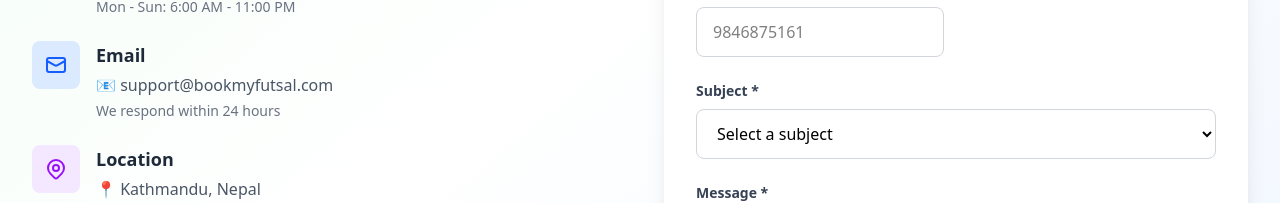
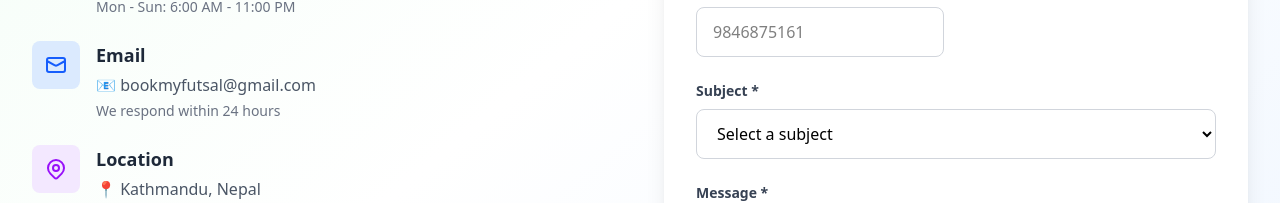
Before and after one commit to Ar-jun-fs9/bookmyfutsal-frontend, a Next.js app: page /contact in a window 1280 px wide. Shown: the part 544-747 px from the top of the page. Built offline with nearby package versions, Linux system fonts and the light colour scheme; no server answers.

Commit message:
replace support gmail to original gmail

```diff
--- a/src/app/book/[futsalId]/page.tsx
+++ b/src/app/book/[futsalId]/page.tsx
@@ -2513,7 +2513,7 @@ export default function BookFutsal() {
             <div className="grid grid-cols-1 md:grid-cols-3 gap-6 mb-6">
               <div className="text-center md:text-left">
                 <h5 className="font-semibold mb-2">Contact Us</h5>
-                <p className="text-gray-300 text-sm">📧 support@bookmyfutsal.com</p>
+                <p className="text-gray-300 text-sm">📧 bookmyfutsal@gmail.com</p>
                 <p className="text-gray-300 text-sm">📞 +977-123-456789</p>
               </div>
               <div className="text-center">
--- a/src/app/contact/page.tsx
+++ b/src/app/contact/page.tsx
@@ -276,7 +276,7 @@ export default function ContactPage() {
                 </div>
                 <div>
                   <h3 className="text-lg font-semibold text-gray-800 mb-1">Email</h3>
-                  <p className="text-gray-600">📧 support@bookmyfutsal.com</p>
+                  <p className="text-gray-600">📧 bookmyfutsal@gmail.com</p>
                   <p className="text-sm text-gray-500 mt-1">We respond within 24 hours</p>
                 </div>
               </div>
--- a/src/app/futsal-admin/signin/page.tsx
+++ b/src/app/futsal-admin/signin/page.tsx
@@ -998,7 +998,7 @@ export default function FutsalAdminSignin() {
             <div className="grid grid-cols-1 md:grid-cols-3 gap-6 mb-6">
               <div className="text-center md:text-left">
                 <h5 className="font-semibold mb-2">Contact Us</h5>
-                <p className="text-gray-300 text-sm">📧 support@bookmyfutsal.com</p>
+                <p className="text-gray-300 text-sm">📧 bookmyfutsal@gmail.com</p>
                 <p className="text-gray-300 text-sm">📞 +977-123-456789</p>
               </div>
               <div className="text-center">
--- a/src/app/super-admin/signin/page.tsx
+++ b/src/app/super-admin/signin/page.tsx
@@ -994,7 +994,7 @@ export default function SuperAdminSignin() {
             <div className="grid grid-cols-1 md:grid-cols-3 gap-6 mb-6">
               <div className="text-center md:text-left">
                 <h5 className="font-semibold mb-2">Contact Us</h5>
-                <p className="text-gray-300 text-sm">📧 support@bookmyfutsal.com</p>
+                <p className="text-gray-300 text-sm">📧 bookmyfutsal@gmail.com</p>
                 <p className="text-gray-300 text-sm">📞 +977-123-456789</p>
               </div>
               <div className="text-center">
--- a/src/app/support/page.tsx
+++ b/src/app/support/page.tsx
@@ -155,7 +155,7 @@ export default function SupportPage() {
 
                 <div>
                   <h3 className="text-lg font-semibold text-gray-800 mb-2">What if I have a problem with my booking?</h3>
-                  <p className="text-gray-600">Contact our support team immediately at support@bookmyfutsal.com or call +977-123-456789. We'll help resolve any issues.</p>
+                  <p className="text-gray-600">Contact our support team immediately at bookmyfutsal@gmail.com or call +977-123-456789. We'll help resolve any issues.</p>
                 </div>
               </div>
             </div>
@@ -175,7 +175,7 @@ export default function SupportPage() {
                   </div>
                   <div>
                     <p className="font-semibold text-gray-800">Email Support</p>
-                    <p className="text-gray-600">support@bookmyfutsal.com</p>
+                    <p className="text-gray-600">bookmyfutsal@gmail.com</p>
                   </div>
                 </div>
 
--- a/src/app/user/login/page.tsx
+++ b/src/app/user/login/page.tsx
@@ -1010,7 +1010,7 @@ export default function UserLogin() {
             <div className="grid grid-cols-1 md:grid-cols-3 gap-6 mb-6">
               <div className="text-center md:text-left">
                 <h5 className="font-semibold mb-2">Contact Us</h5>
-                <p className="text-gray-300 text-sm">📧 support@bookmyfutsal.com</p>
+                <p className="text-gray-300 text-sm">📧 bookmyfutsal@gmail.com</p>
                 <p className="text-gray-300 text-sm">📞 +977-123-456789</p>
               </div>
               <div className="text-center">
--- a/src/app/user/register/page.tsx
+++ b/src/app/user/register/page.tsx
@@ -1019,7 +1019,7 @@ export default function UserRegister() {
                     <p><strong>Liability:</strong> BookMyFutsal is not liable for issues arising from venue quality, cancellations, or external factors.</p>
                     <p><strong>Changes to Terms:</strong> We may update these terms at any time. Continued use constitutes acceptance.</p>
                     <p><strong>Governing Law:</strong> These terms are governed by the laws of Nepal.</p>
-                    <p><strong>Contact:</strong> For questions about these terms, contact us at support@bookmyfutsal.com</p>
+                    <p><strong>Contact:</strong> For questions about these terms, contact us at bookmyfutsal@gmail.com</p>
                   </div>
                 </div>
               </div>
@@ -1241,7 +1241,7 @@ export default function UserRegister() {
             <div className="grid grid-cols-1 md:grid-cols-3 gap-6 mb-6">
               <div className="text-center md:text-left">
                 <h5 className="font-semibold mb-2">Contact Us</h5>
-                <p className="text-gray-300 text-sm">📧 support@bookmyfutsal.com</p>
+                <p className="text-gray-300 text-sm">📧 bookmyfutsal@gmail.com</p>
                 <p className="text-gray-300 text-sm">📞 +977-123-456789</p>
               </div>
               <div className="text-center">
```
